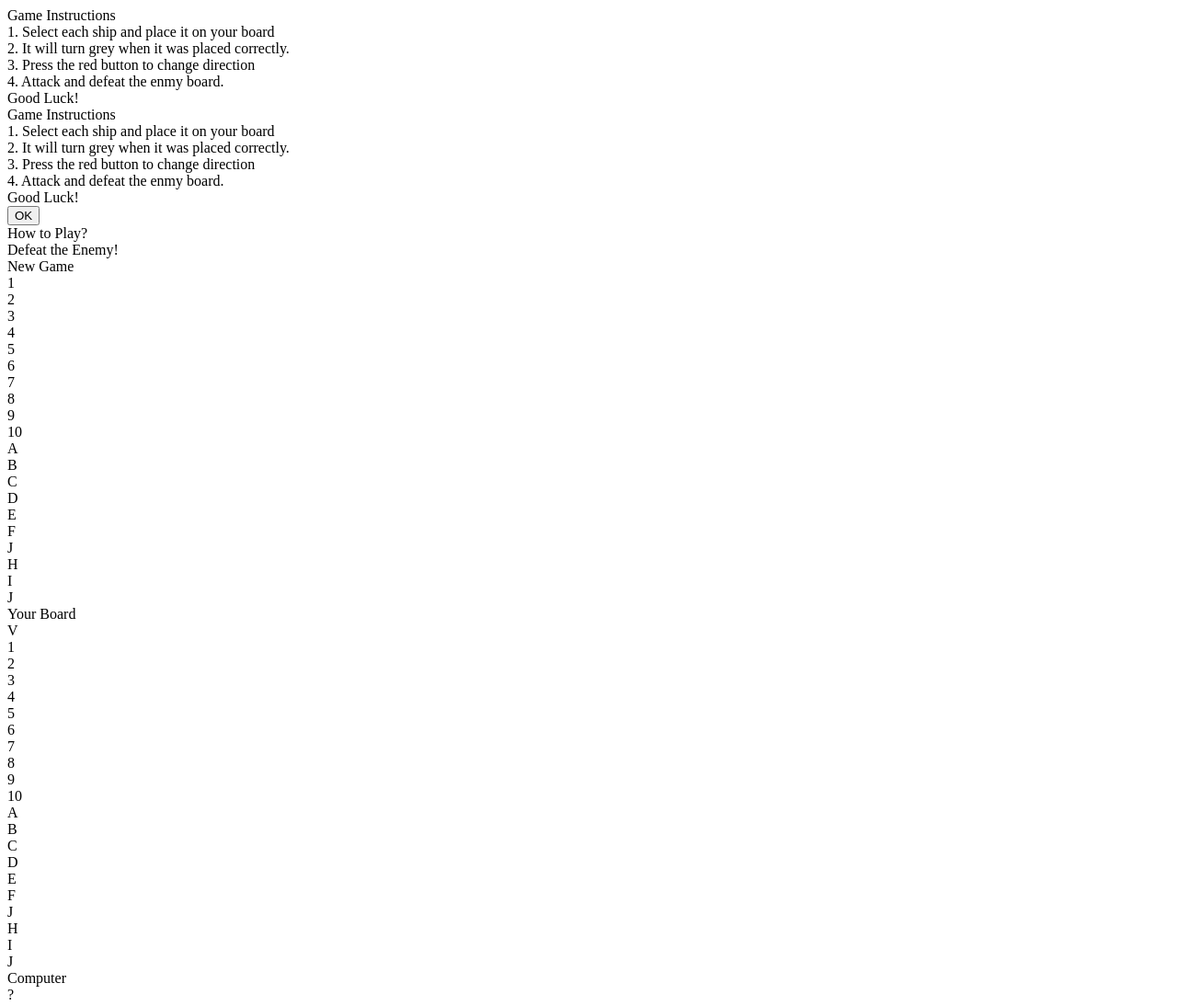
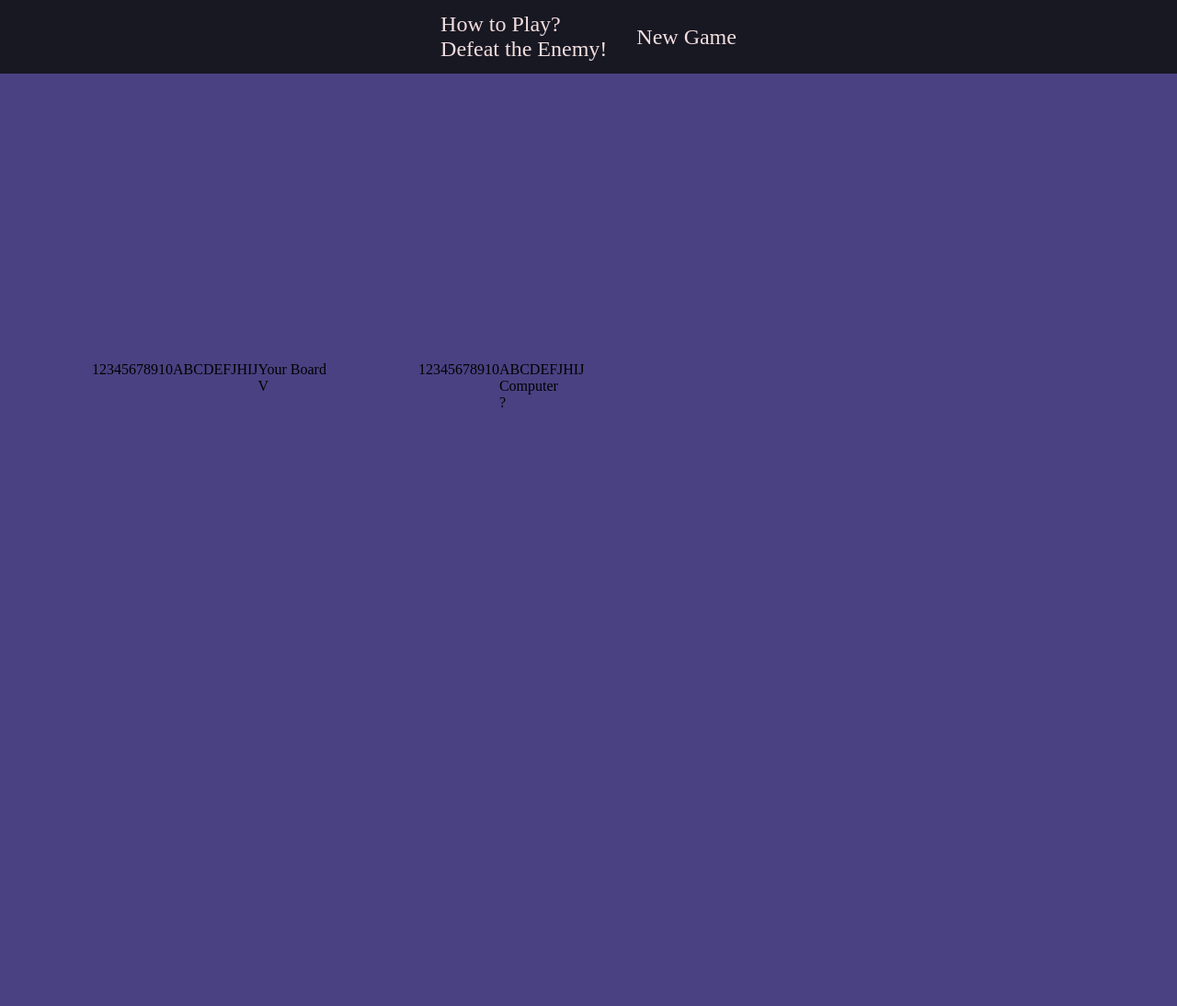
Before and after one commit to Buntcz/Battleship, a website built with webpack: page src/index.html in a window 1280 px wide. Shown: the whole page at 92% size. After the commit the page ends 800 px from the top, so only its background shows below. Built offline with nearby package versions, Linux system fonts and the light colour scheme.

Commit message:
started the styling of the project.

```diff
--- a/package.json
+++ b/package.json
@@ -13,8 +13,10 @@
     "webpack": "^5.91.0"
   },
   "devDependencies": {
+    "css-loader": "^7.1.2",
     "html-webpack-plugin": "^5.6.0",
     "jest": "^29.7.0",
+    "style-loader": "^4.0.0",
     "webpack-cli": "^5.1.4"
   }
 }
--- a/src/index.html
+++ b/src/index.html
@@ -6,7 +6,7 @@
     <title>BattleShip Game</title>
 </head>
 <body>
-    <div class="modal hide-on-mobile">
+    <div class="modal">
         <div class="accent">Game Instructions</div>
         <div>1. Select each ship and place it on your board</div>
         <div>2. It will turn grey when it was placed correctly.</div>
--- a/src/index.js
+++ b/src/index.js
@@ -0,0 +1 @@
+import "./style.css"
--- /dev/null
+++ b/src/style.css
@@ -0,0 +1,84 @@
+:root {
+    --primary-blue: #181823;
+    --primary-purple: #4a4182;
+    --primary-pink: #f2dede;
+    --primary-red: #964848;
+    --nautical-blue: #1a5091;
+}
+*,
+*::after,
+*::before{
+    box-sizing: border-box;
+    margin: 0;
+    padding: 0;
+}
+
+body {
+    background-color: var(--primary-purple);
+}
+
+.navbar {
+    display: flex;
+    justify-content: center;
+    gap: 2rem;
+    align-items: center;
+    background-color: var(--primary-blue);
+    height: 10vh;
+}
+
+.modal {
+    visibility: hidden;
+    position: absolute;
+    display: flex;
+    flex-direction: column;
+    align-items: center;
+    top: 10%;
+    left: 30%;
+    max-width: 40%;
+    background-color: var(--primary-pink);
+    padding: 1em;
+    gap: 1em;
+    border-radius: 5px;
+}
+
+.modal-mobile {
+    display: none;
+}
+
+.accent {
+    font-size: 24px;
+    font-weight: 600;
+    color: var(--nautical-blue);
+}
+
+.content {
+    display: flex;
+    flex-direction: column;
+    justify-content: center;
+    padding: 0px 100px;
+    min-height: 85vh;
+}
+
+.new-game {
+    cursor: pointer;
+    transition: all ease-in 0.2s;
+}
+
+.new-game:hover {
+    transform: scale(1.05);
+}
+.info-panel {
+    font-size: 24px;
+    color: var(--primary-pink);
+}
+.bottom-side-wrapper {
+    display: flex;
+    justify-self: center;
+    gap: 100px;
+}
+.player-board,
+.numbers-column,
+.letters-row,
+.computer-board {
+    display: flex;
+}
--- a/webpack.config.cjs
+++ b/webpack.config.cjs
@@ -8,6 +8,14 @@ module.exports = {
         filename: 'main.js',
         path: path.resolve(__dirname, 'dist'),
     },
+    module: {
+      rules: [
+        {
+        test: /\.css$/i,
+        use:['style-loader','css-loader'],
+        },
+      ],
+    },
     plugins: [
         new HtmlWebpackPlugin({
             template: './src/index.html',
```
Also changed, not shown: dist/index.html, dist/main.js, 1 other file.
